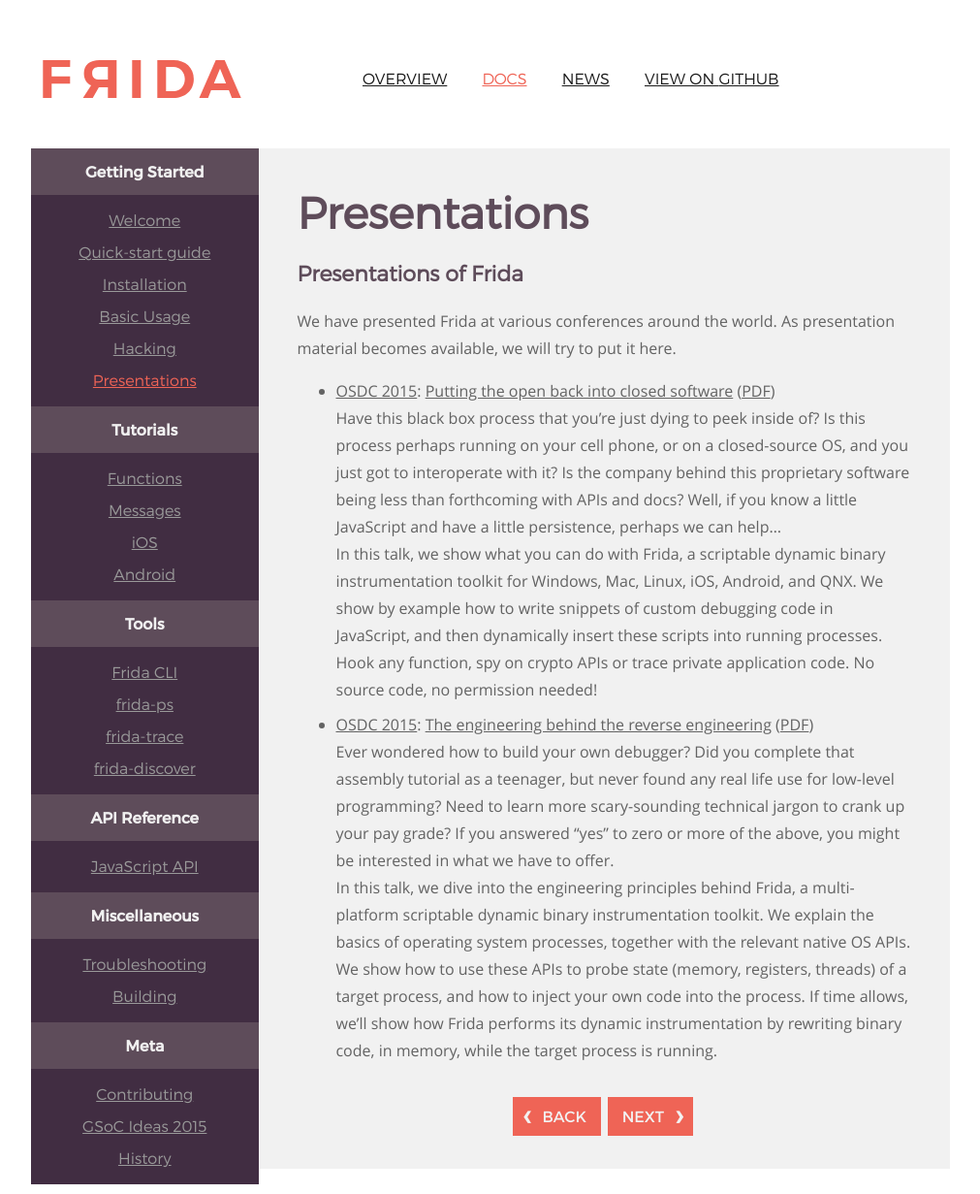
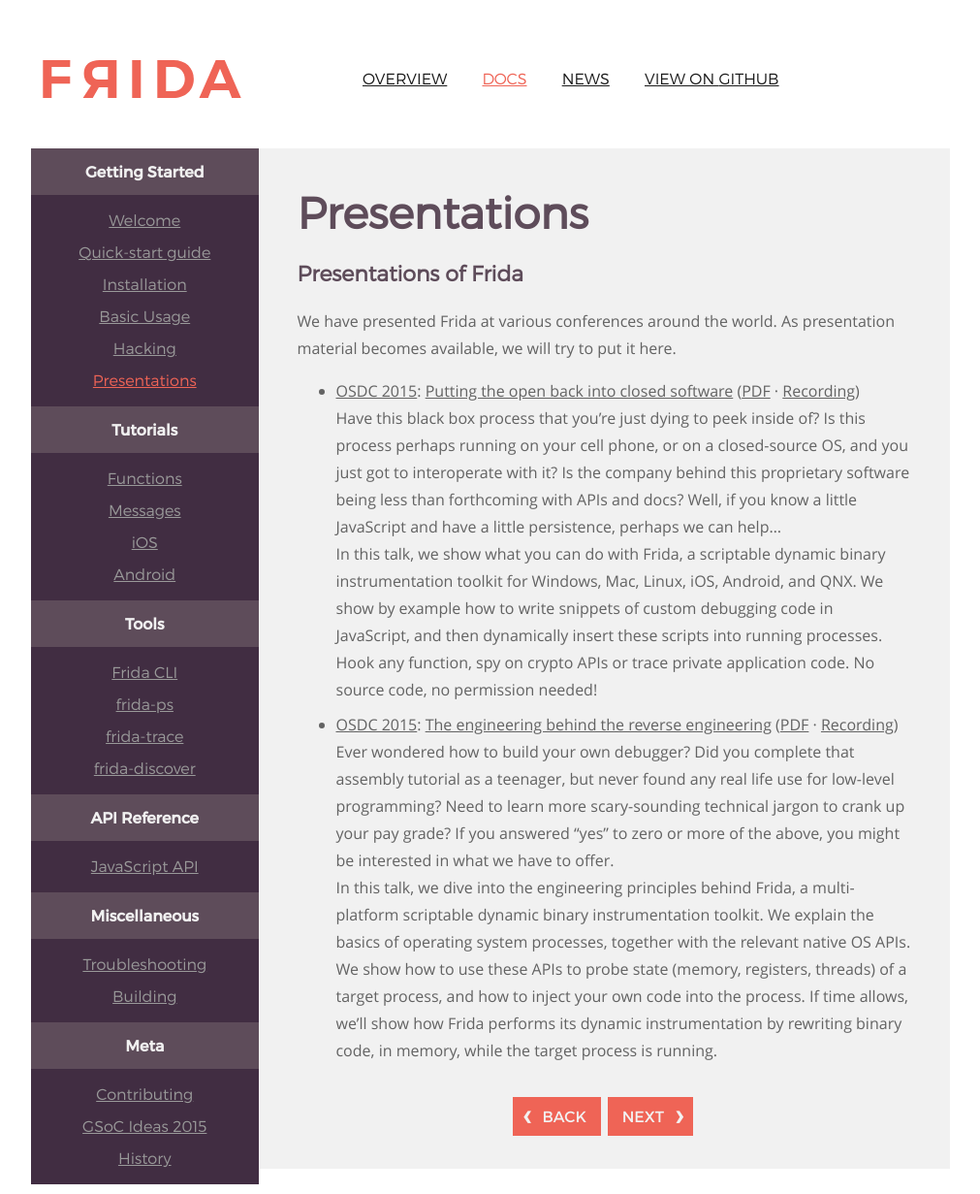
Before and after one commit to frida/frida-website, a Jekyll site: the page built from docs/presentations.md, in a window 1280 px wide. Shown: the whole page at 97% size, without its empty margins (129-1140 px from the left). Built offline with Jekyll 4.4.1, drawn with Linux system fonts in a browser that asks for light colours.

Commit message:
Add recording links for the OSDC talks

```diff
--- a/docs/presentations.md
+++ b/docs/presentations.md
@@ -13,7 +13,7 @@ material becomes available, we will try to put it here.
 
 - [OSDC 2015](http://act.osdc.no/osdc2015no/):
   [Putting the open back into closed software](http://act.osdc.no/osdc2015no/talk/6165)
-  ([PDF](osdc-2015-putting-the-open-back-into-closed-software.pdf))
+  ([PDF](osdc-2015-putting-the-open-back-into-closed-software.pdf) · [Recording](https://youtu.be/tmpjftTHzH8))
 
   Have this black box process that you’re just dying to peek inside of? Is
   this process perhaps running on your cell phone, or on a closed-source OS,
@@ -31,7 +31,7 @@ material becomes available, we will try to put it here.
 
 - [OSDC 2015](http://act.osdc.no/osdc2015no/):
   [The engineering behind the reverse engineering](http://act.osdc.no/osdc2015no/talk/6195)
-  ([PDF](osdc-2015-the-engineering-behind-the-reverse-engineering.pdf))
+  ([PDF](osdc-2015-the-engineering-behind-the-reverse-engineering.pdf) · [Recording](https://youtu.be/uc1mbN9EJKQ))
 
   Ever wondered how to build your own debugger? Did you complete that assembly
   tutorial as a teenager, but never found any real life use for low-level
```
